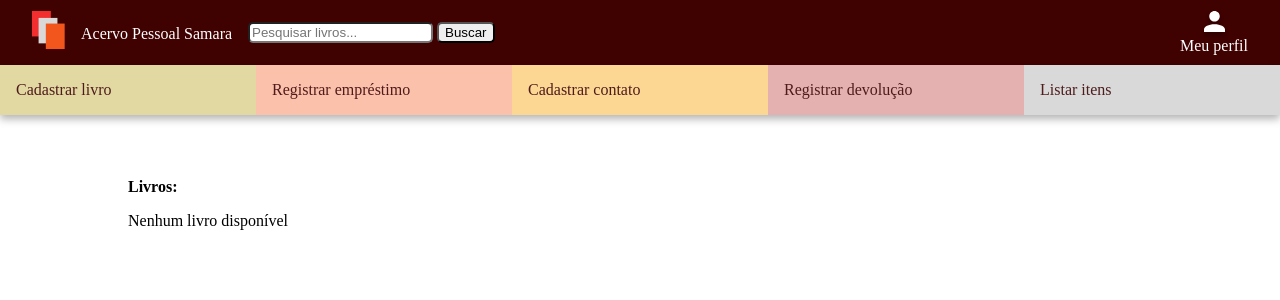
After one commit to deborasamara/acervo-pessoal, a Django app: page /acervo_pessoal/pesquisar_livros/ in a window 1280 px wide. The commit adds this page. Shown: the top 300 px of the page. Run offline with Django 4.2, Linux system fonts and the light colour scheme; a user stored in the database is signed in; data comes from the database, SQL or seed files in the repository; both versions use the stored data as it was after the commit.

Commit message:
entregar, todas as funcoes prontas pro trabalho

```diff
--- a/acervo/acervo_pessoal/static/css/base_logado.css
+++ b/acervo/acervo_pessoal/static/css/base_logado.css
@@ -93,3 +93,14 @@ body{
 .listar-itens-op a:visited, .listar-itens-op a{
     color: #4F1C1C;
 }
+.form-pesquisa{
+    margin-top: 0.7rem;
+}
+.pesquisa-input{
+    border-radius: 5px;
+    margin: 0;
+}
+.pesquisa-botao{
+    border-radius: 5px;
+    margin: 0;
+}
--- /dev/null
+++ b/acervo/acervo_pessoal/static/css/livros_pesquisados.css
@@ -0,0 +1,45 @@
+.conteudo-itens{
+    display: flex;
+    /*width: 80%;
+    margin: auto;*/
+    gap: 3rem;
+}
+.conteudo-colun1{
+    padding-top: 3.9rem;
+    flex:1;
+    margin-left: 8rem;
+
+}
+.conteudo-colun2{
+    padding-top: 4rem;
+    flex:1;
+    color: #400101;
+    margin-right: 2rem;
+    /*background-color: #FFFDF2;*/
+}
+
+.ul-itens-lista-geral{
+    text-decoration: none;
+    list-style-type: none;
+    padding: 5px;
+    background-color: #E0E0E0;
+    border:#E0E0E0;
+    border-radius: 10px;
+    margin-right: 4rem;
+    /*width: rem;*/
+}
+
+.titulo-conteudo-colun2{
+    margin-top: 0 !important;
+    font-weight: bold;
+}
+.item-cadastro-espaco{
+    margin-bottom: 1rem;
+}
+.display-block{
+    display: block;
+}
+
+.titulo-cadastro-devolucao{
+    font-weight: bold;
+}
--- a/acervo/acervo_pessoal/static/css/meu_perfil.css
+++ b/acervo/acervo_pessoal/static/css/meu_perfil.css
@@ -0,0 +1,6 @@
+.conteudo-pagina-perfil{
+    margin: 2rem;
+}
+.botao-sair{
+    border: none;
+}
--- a/acervo/acervo_pessoal/templates/base_logado.html
+++ b/acervo/acervo_pessoal/templates/base_logado.html
@@ -13,6 +13,12 @@
         <ul class="nav-bg-logado">
             <li  class="logo li-nav-logado"><img src="{% static 'images/logo.svg' %}"></li>
             <li  class="logo-texto li-nav-logado"><a href="#home">Acervo Pessoal Samara</a></li>
+            <li class="barra-pesquisa li-nav-logado">
+                <form action="{% url 'acervo_pessoal:pesquisar_livros' %}" method="get" class="form-pesquisa">
+                    <input type="text" name="p" placeholder="Pesquisar livros..." class="pesquisa-input">
+                    <button type="submit" class="pesquisa-botao">Buscar</button>
+                </form>
+            </li>
             <li  class="img-profile li-nav-logado" style="float:right">
                 <a  href="{% url 'acervo_pessoal:perfil' %}">
                     <img src="{% static 'images/profile.svg' %}">
--- /dev/null
+++ b/acervo/acervo_pessoal/templates/livros_pesquisados.html
@@ -0,0 +1,25 @@
+{% extends 'base_logado.html' %}
+{% load static %}
+    {% block head %}
+    <link rel="stylesheet" href="{% static 'css/livros_pesquisados.css'%}">
+    {% endblock %}
+    {% block conteudo %}
+    <div class="conteudo-itens">
+        <div class="conteudo-colun1">
+            <p class="titulo-conteudo-colun2">Livros:</p>
+            {% for livro in livros %}
+            <ul class="ul-itens-lista-geral">
+                <li>
+                    <ul class="ul-itens-lista-geral">
+                        <li>Nome: {{livro.nome}}</li>
+                        <li>Autor: {{livro.autor}}</li>
+                        <img src="{{ livro.foto.url }}" alt="" width="100" height="150">
+                    </ul>
+                </li>
+            </ul>
+            {%empty%}
+                <p>Nenhum livro disponível</p>
+            {% endfor %}
+        </div>
+    </div>
+    {% endblock %}
--- a/acervo/acervo_pessoal/templates/meu_perfil.html
+++ b/acervo/acervo_pessoal/templates/meu_perfil.html
@@ -4,7 +4,7 @@
     <link rel="stylesheet" href="{% static 'css/meu_perfil.css'%}">
     {% endblock %}
     {% block conteudo %}
-    <div>
+    <div class="conteudo-pagina-perfil">
         <div>
             <h1>Meu perfil</h1>
             <p>{{user.nome}}</p>
@@ -12,7 +12,7 @@
             <p>{{user.email}}</p>
         </div>
         <div>
-            <form action="{% url 'acervo_pessoal:logout' %}" method="post">
+            <form action="{% url 'acervo_pessoal:logout' %}" method="post" class="botao-sair">
                 {% csrf_token %}
                 <button type="submit">
                     <img src="{% static 'images/logout-img.svg' %}" alt="">
--- a/acervo/acervo_pessoal/urls.py
+++ b/acervo/acervo_pessoal/urls.py
@@ -19,4 +19,5 @@ urlpatterns = [
     path('registrar_emprestimo/', RegistrarEmprestimoView.as_view(), name='registrar_emprestimo'),
     path('registrar_devolucao/', RegistrarDevolucaoView.as_view(), name='registrar_devolucao'),
     path('listar_itens/', ListarItensView.as_view(), name='listar_itens'),
+    path('pesquisar_livros/', PesquisarLivroView.as_view(), name='pesquisar_livros'),
 ]
--- a/acervo/acervo_pessoal/views/gerenciarLivro.py
+++ b/acervo/acervo_pessoal/views/gerenciarLivro.py
@@ -19,3 +19,9 @@ class CadastrarLivroView(View):
          livro = Livro(nome=nome, autor=autor, ano=ano, foto=foto, usuario=request.user)
          livro.save()
          return redirect(request.META.get('HTTP_REFERER'))
+
+class PesquisarLivroView(View):
+     def get(self, request, *args, **kwargs):
+          pesquisa = request.GET.get('p', '') # se o usuário não digitar a variável 'p', ele vai só dar enter sem nada, por isso precisa de dois argumentos
+          livros_do_acervo = Livro.objects.filter(usuario=request.user, nome__icontains=pesquisa)
+          return render(request, 'livros_pesquisados.html', {'livros': livros_do_acervo})
```
Also changed, not shown: acervo/db.sqlite3.
